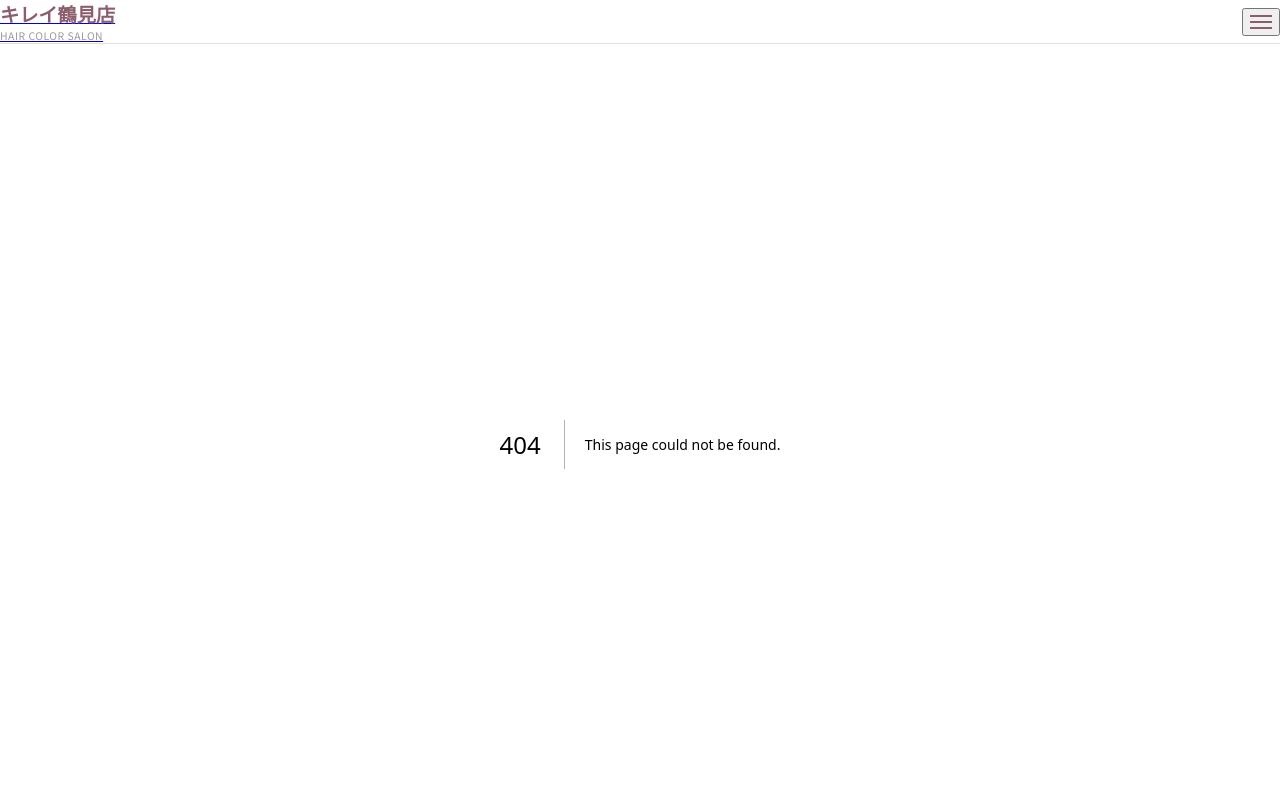
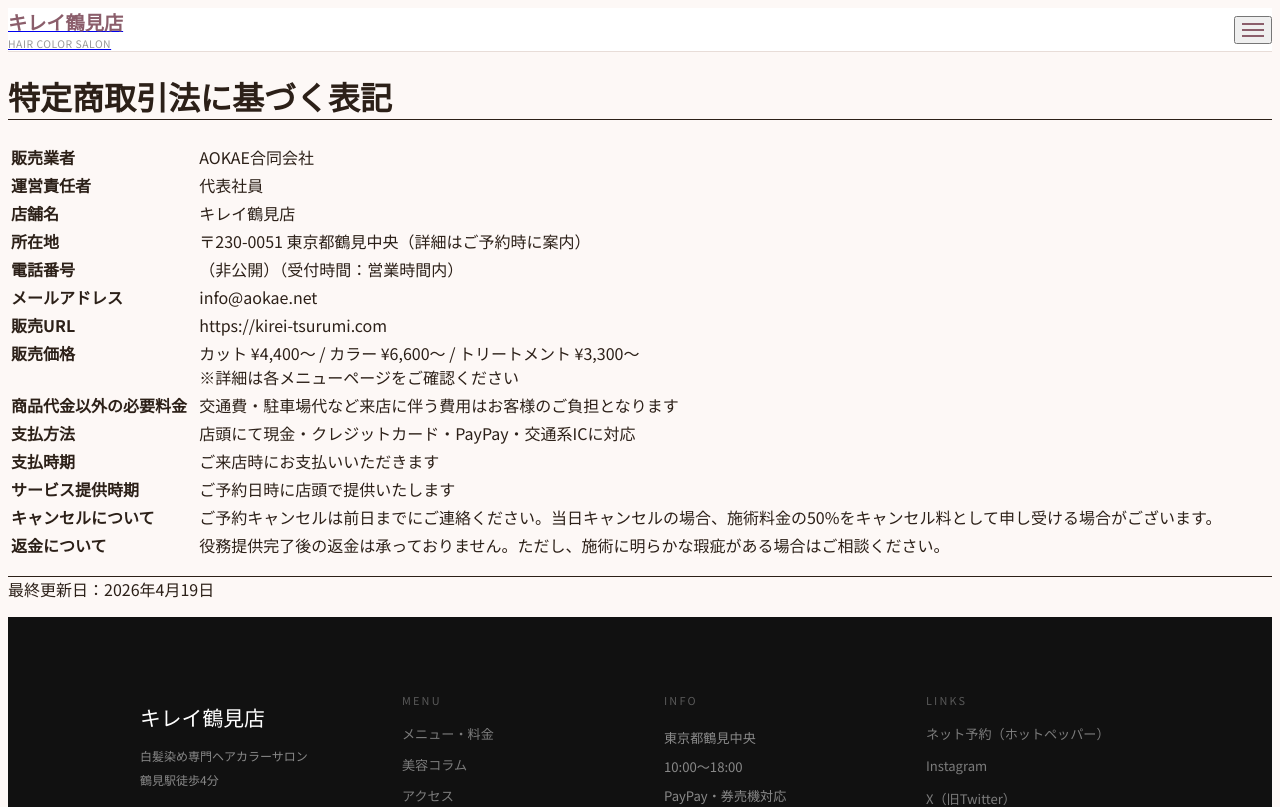
Before and after one commit to okuwabara07-gif/kirei-tsurumi, a Next.js app: page /tokusho in a window 1280 px wide. Before the commit this address had no page. Shown: the top 807 px of the page. Built offline with nearby package versions, Linux system fonts and the light colour scheme.

Commit message:
🔒 緊急：個人情報を一括削除

```diff
--- a/app/about/page.tsx
+++ b/app/about/page.tsx
@@ -17,7 +17,7 @@
       <div style={{ marginBottom:"3rem" }}>
         <h2 style={{ fontFamily:"serif", fontSize:"1.2rem", color:"#111", marginBottom:"1.5rem", fontWeight:400 }}>サイト運営者について</h2>
         <p style={{ fontSize:"0.9rem", color:"#555", lineHeight:2.2 }}>
-          本サイト「キレイ鶴見店」は、神奈川県横浜市鶴見区に実店舗を構えるヘアカラー専門サロンが運営する公式サイトです。白髪染めを中心に、オーガニックカラーや髪質改善カラーなど、お客様の髪と頭皮の健康を守りながら美しい髪色を提供することをミッションとしています。
+          本サイト「キレイ鶴見店」は、東京都に実店舗を構えるヘアカラー専門サロンが運営する公式サイトです。白髪染めを中心に、オーガニックカラーや髪質改善カラーなど、お客様の髪と頭皮の健康を守りながら美しい髪色を提供することをミッションとしています。
         </p>
         <p style={{ fontSize:"0.9rem", color:"#555", lineHeight:2.2, marginTop:"1rem" }}>
           当サイトに掲載している美容コラムは、10年以上のキャリアを持つカラーリストが監修しています。ヘアカラーや白髪ケアに関する正確で役立つ情報をお届けすることを目指しています。
@@ -29,7 +29,7 @@
         <table style={{ width:"100%", borderCollapse:"collapse" }}>
           {[
             ["店舗名", "オシャレな白髪染め専門店 キレイ鶴見店"],
-            ["住所", "神奈川県横浜市鶴見区鶴見中央5-10-8"],
+            ["住所", "東京都鶴見中央5-10-8"],
             ["アクセス", "JR鶴見駅東口・京急鶴見駅東口より徒歩4分"],
             ["営業時間", "10:00〜18:00（最終受付17:00）"],
             ["定休日", "不定休"],
--- a/app/access/page.tsx
+++ b/app/access/page.tsx
@@ -15,7 +15,7 @@
         <table style={{ width:"100%", borderCollapse:"collapse" }}>
           {[
             ["店名","キレイ鶴見店"],
-            ["住所","神奈川県横浜市鶴見区鶴見中央"],
+            ["住所","東京都鶴見中央"],
             ["アクセス","JR鶴見駅東口 徒歩4分"],
             ["営業時間","10:00〜18:00"],
             ["お支払い","PayPay・券売機（現金）"],
--- a/app/page.tsx
+++ b/app/page.tsx
@@ -181,7 +181,7 @@
             title="キレイ鶴見店 地図"
           />
           <p style={{ textAlign:"center", fontSize:"0.82rem", color:"#888", marginTop:"1rem", lineHeight:2 }}>
-            神奈川県横浜市鶴見区鶴見中央 ／ JR鶴見駅東口 徒歩4分
+            東京都鶴見中央 ／ JR鶴見駅東口 徒歩4分
           </p>
         </div>
       </section>
--- /dev/null
+++ b/app/tokusho/page.tsx
@@ -0,0 +1,48 @@
+import type { Metadata } from "next";
+
+export const metadata: Metadata = {
+  title: "特定商取引法に基づく表記 | キレイ鶴見店",
+  description: "キレイ鶴見店（AOKAE合同会社運営）の特定商取引法に基づく表記ページ。",
+};
+
+const rows: [string, string][] = [
+  ["販売業者", "AOKAE合同会社"],
+  ["運営責任者", "代表社員"],
+  ["店舗名", "キレイ鶴見店"],
+  ["所在地", "〒230-0051 東京都鶴見中央（詳細はご予約時に案内）"],
+  ["電話番号", "（非公開）（受付時間：営業時間内）"],
+  ["メールアドレス", "info@aokae.net"],
+  ["販売URL", "https://kirei-tsurumi.com"],
+  ["販売価格", "カット ¥4,400〜 / カラー ¥6,600〜 / トリートメント ¥3,300〜\n※詳細は各メニューページをご確認ください"],
+  ["商品代金以外の必要料金", "交通費・駐車場代など来店に伴う費用はお客様のご負担となります"],
+  ["支払方法", "店頭にて現金・クレジットカード・PayPay・交通系ICに対応"],
+  ["支払時期", "ご来店時にお支払いいただきます"],
+  ["サービス提供時期", "ご予約日時に店頭で提供いたします"],
+  ["キャンセルについて", "ご予約キャンセルは前日までにご連絡ください。当日キャンセルの場合、施術料金の50%をキャンセル料として申し受ける場合がございます。"],
+  ["返金について", "役務提供完了後の返金は承っておりません。ただし、施術に明らかな瑕疵がある場合はご相談ください。"],
+];
+
+export default function TokushoPage() {
+  return (
+    <main className="max-w-3xl mx-auto px-6 py-16">
+      <h1 className="text-2xl font-semibold mb-8 pb-4 border-b border-amber-200">
+        特定商取引法に基づく表記
+      </h1>
+      <table className="w-full text-sm leading-relaxed">
+        <tbody>
+          {rows.map(([label, value]) => (
+            <tr key={label} className="border-b border-amber-100">
+              <th className="text-left py-4 pr-4 align-top w-40 text-amber-700 font-medium whitespace-nowrap">
+                {label}
+              </th>
+              <td className="py-4 whitespace-pre-line text-gray-800">{value}</td>
+            </tr>
+          ))}
+        </tbody>
+      </table>
+      <p className="mt-10 text-xs text-gray-500 border-t border-amber-100 pt-4">
+        最終更新日：2026年4月19日
+      </p>
+    </main>
+  );
+}
--- a/components/Footer.tsx
+++ b/components/Footer.tsx
@@ -36,7 +36,7 @@
           <div>
             <p style={{ fontSize:"0.68rem", letterSpacing:"0.2em", color:"rgba(255,255,255,0.3)", marginBottom:"1rem" }}>INFO</p>
             <p style={{ fontSize:"0.82rem", lineHeight:2.2 }}>
-              神奈川県横浜市鶴見区鶴見中央<br />
+              東京都鶴見中央<br />
               10:00〜18:00<br />
               PayPay・券売機対応
             </p>
```
Also changed, not shown: 1 other file (tests, documents, lock files or other folders).
